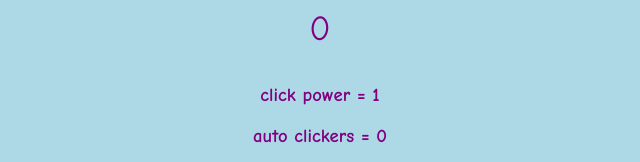
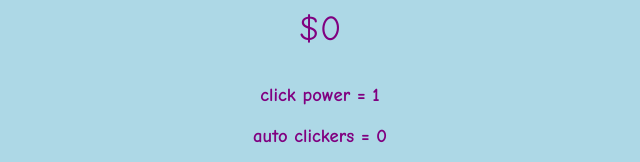
Before and after one commit to Rockydog90210/annie-webdesign, a plain HTML site: page index.html in a window 1280 px wide. Shown: the top 162 px of the page, 320-960 px from the left. Drawn offline with Linux system fonts and the light colour scheme.

Commit message:
Add files via upload

```diff
--- a/index.html
+++ b/index.html
@@ -8,7 +8,7 @@
 
 
         <body>
-            <p id="money"> 0 </p> <!-- money-->
+         <p> $<span id="money">0 </span> <//p> <!-- money-->
             <h3> click power =<span id="power"> 1</span> </h3> <!-- click power-->
              <h3> auto clickers = <span id="auto">0</span> </h3> <!-- auto clickers-->
             <img src="dragon.png" id="moneyButton" style="width:200px;">
```
